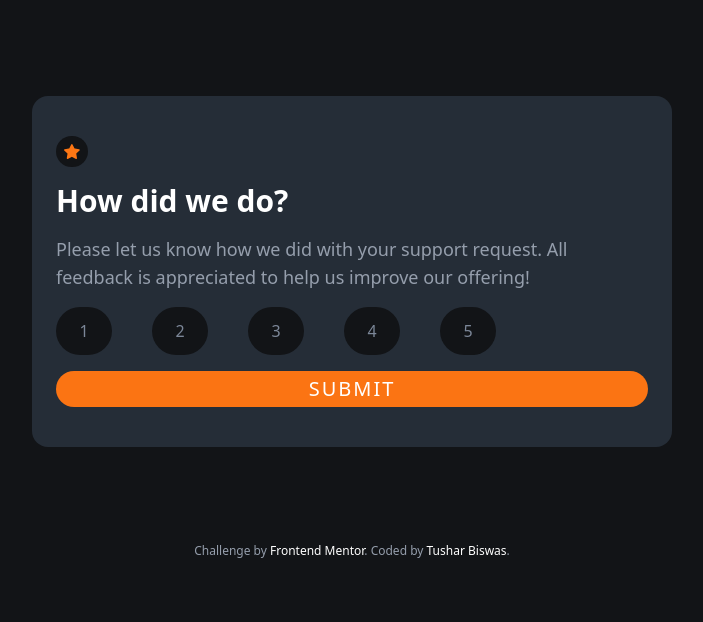
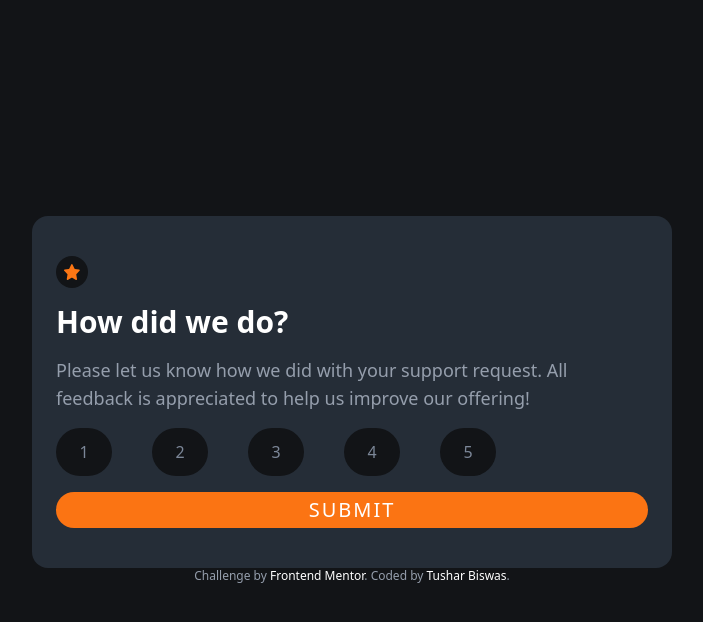
Before and after one commit to itush/rating-compo, a website built with Vite: page index.html in a window 1280 px wide. Shown: the whole page, without its empty margins (288-991 px from the left). Built offline with nearby package versions, Linux system fonts and the light colour scheme.

Commit message:
style update

```diff
--- a/index.html
+++ b/index.html
@@ -6,11 +6,11 @@
     <meta name="viewport" content="width=device-width, initial-scale=1.0" />
     <title>Frontend Mentor | Interactive rating component</title>
   </head>
-  <body class="bg-veryDarkBlue">
+  <body class="bg-veryDarkBlue min-h-[100vh] flex flex-col items-center justify-center">
 
-    <main class="flex justify-center my-24">
+    <main class="w-[80%] md:w-[50%]">
 
-      <article class='bg-darkBlue w-1/2 rounded-2xl p-6' id="rating-form">
+      <article class='bg-darkBlue w-full rounded-2xl p-6 ' id="rating-form">
         <div>
 
           <header class='my-4 bg-veryDarkBlue p-2 w-8 rounded-full xl:w-20 '>
@@ -70,7 +70,7 @@
         </div>
       </article>
 
-      <article class='hidden bg-darkBlue w-1/2 rounded-2xl p-6' id="final-page">
+      <article class='hidden bg-darkBlue w-full rounded-2xl p-6 ' id="final-page">
         <div>
           <header>
             <img src="./images/illustration-thank-you.svg" alt="#" class="mx-auto">
```
